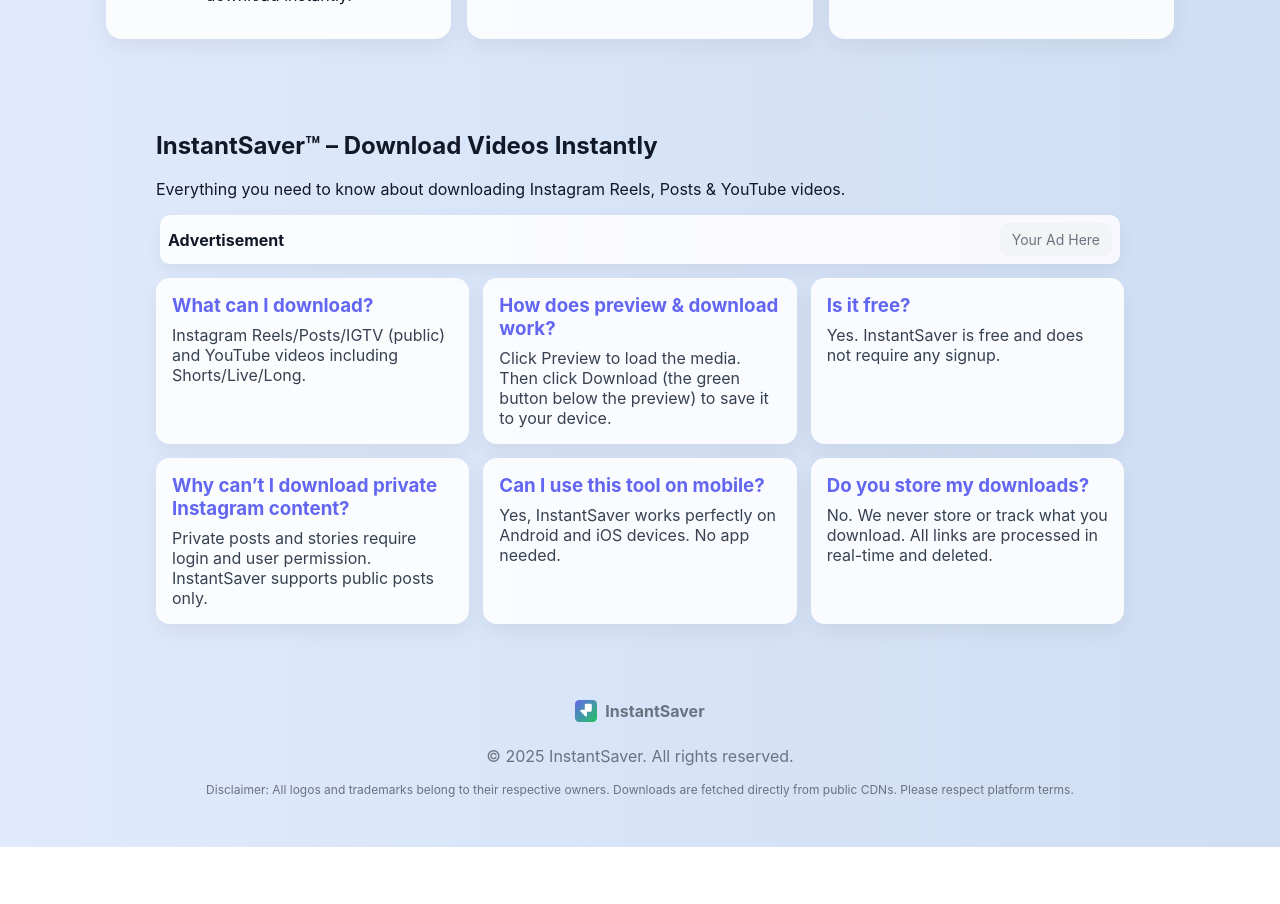
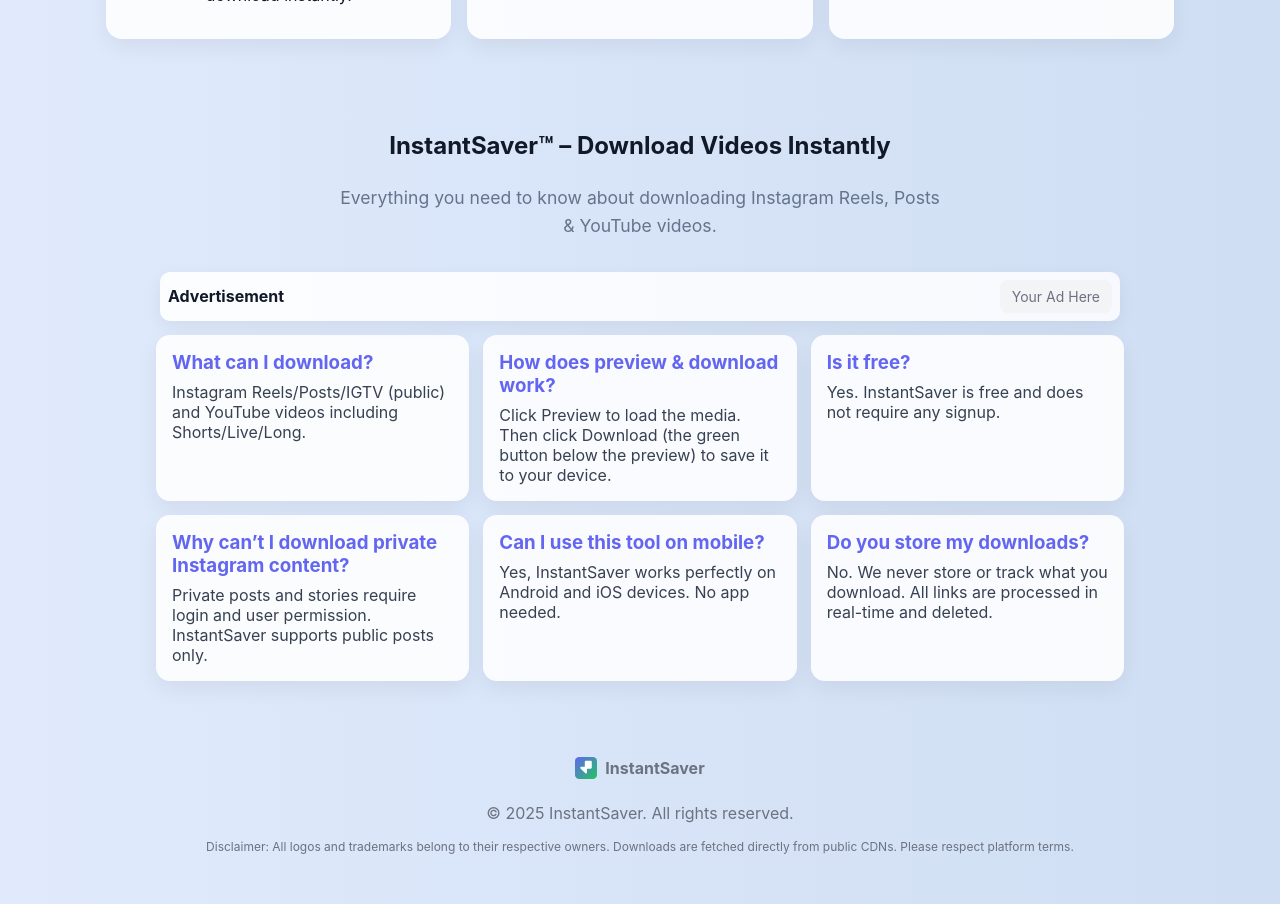
Before and after one commit to PRATIKGITTE/InstantSaver, a React (Create React App) app in the folder frontend/: page / in a window 1280 px wide. Shown: the part 1660-2564 px from the top of the page. Before the commit the page ends 2507 px from the top, so only its background shows below. Built offline with nearby package versions, Linux system fonts and the light colour scheme.

Commit message:
Update FAQ.css

```diff
--- a/frontend/src/components/FAQ.css
+++ b/frontend/src/components/FAQ.css
@@ -27,3 +27,17 @@
   margin: 0;
   color: #374151;
 }
+/* ✅ CENTER FAQ H1 + Intro */
+.faq h1 {
+  text-align: center;
+  margin-bottom: 1.5rem;
+}
+
+.faq-intro {
+  text-align: center;
+  max-width: 600px;
+  margin: 0 auto 2rem auto;
+  font-size: 1.1rem;
+  color: #64748b;
+  line-height: 1.6;
+}
```
